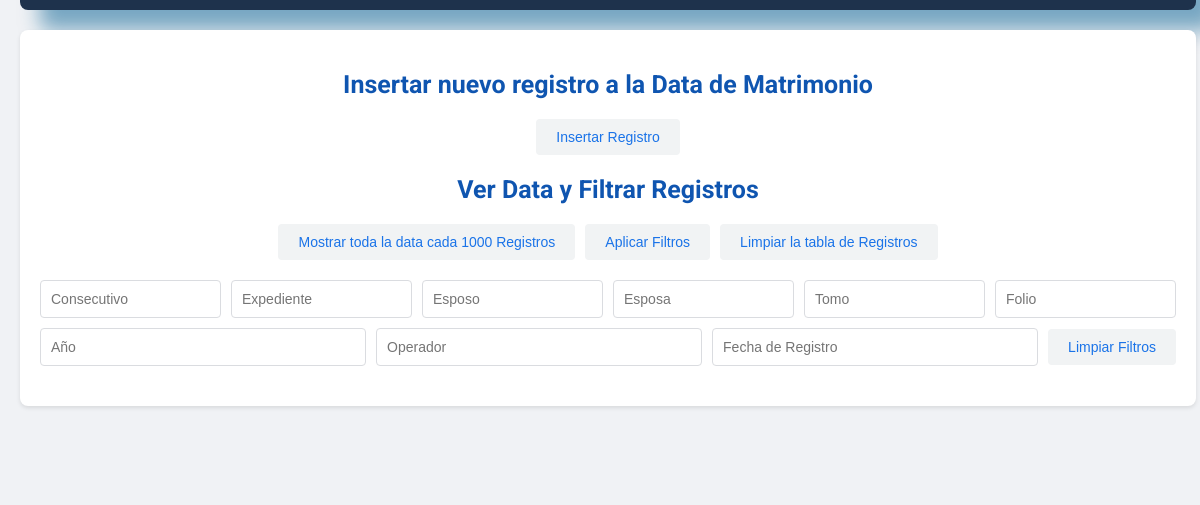
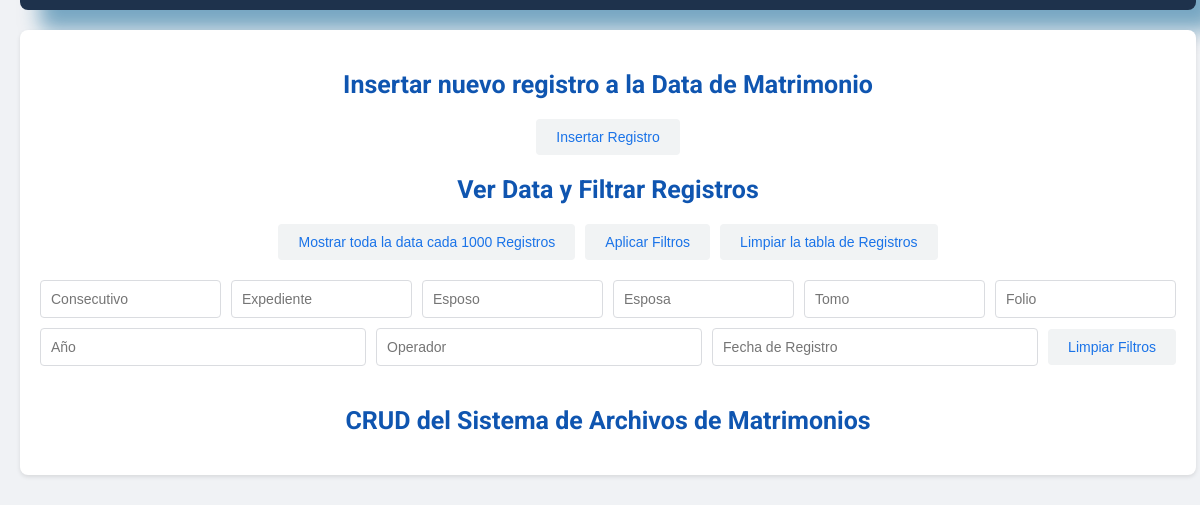
Before and after one commit to edilyrosa/system-archive, an Electron app: page front/index.html in a window 1200 px wide. Shown: the part 315-820 px from the top of the page. Drawn offline with Linux system fonts and the light colour scheme; no server answers.

Commit message:
more style

```diff
--- a/front/index.html
+++ b/front/index.html
@@ -109,6 +109,7 @@
 
                 <div class="table-container">
                     <table id="usuarios-table">
+                        <h2>CRUD del Sistema de Archivos de Matrimonios</h2>
                         <thead>
                             <tr>
                                 <th>No.</th>
```
